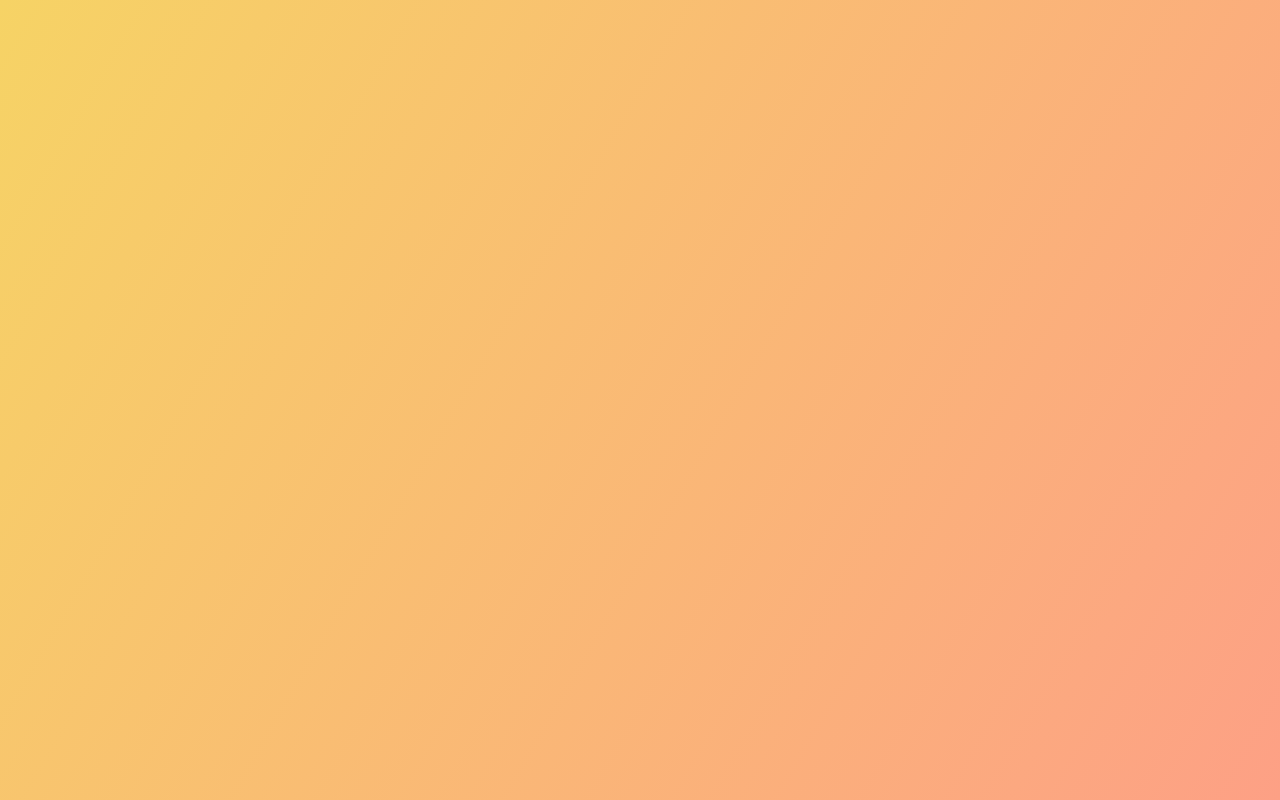
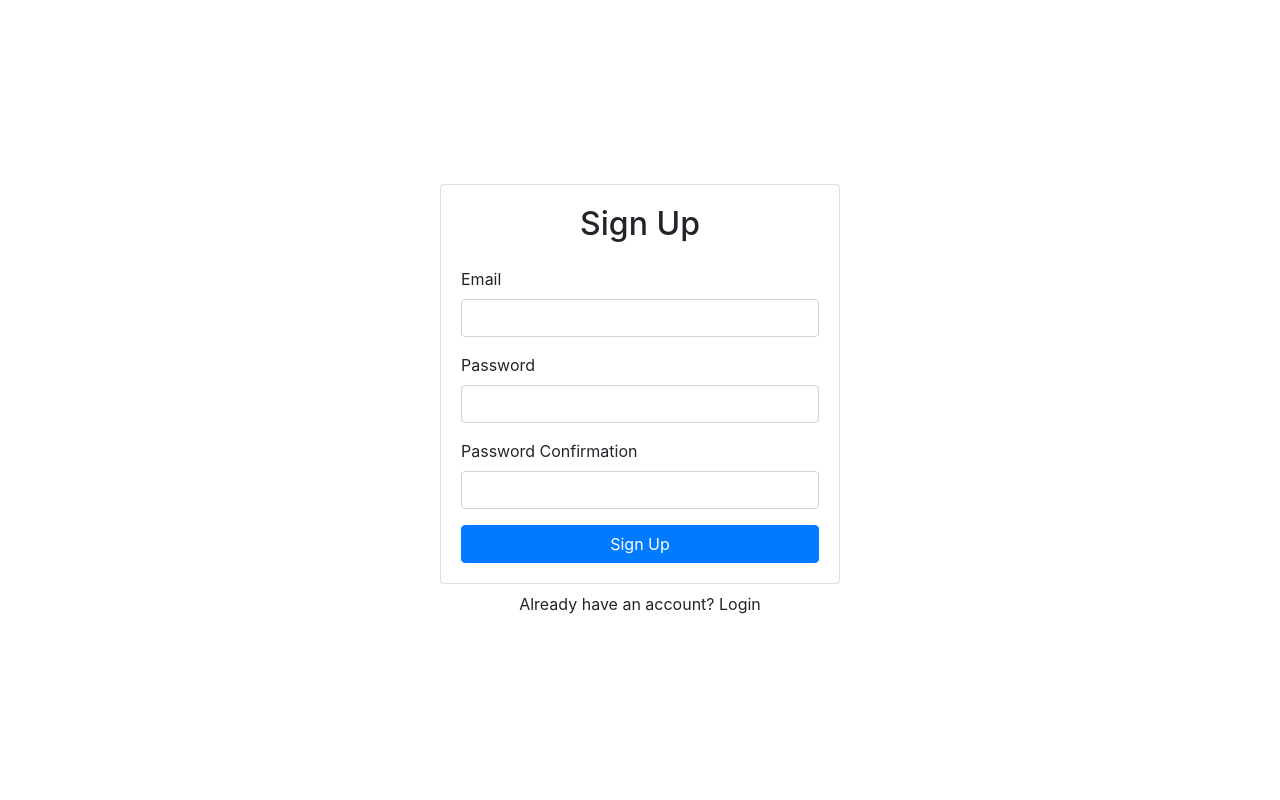
Before and after one commit to DespoTron/react-todo, a React (Create React App) app: page / in a window 1280 px wide. Built offline with nearby package versions, Linux system fonts and the light colour scheme; no server answers.

Commit message:
Most of signup component completed

```diff
--- a/package.json
+++ b/package.json
@@ -7,6 +7,7 @@
     "@testing-library/react": "^11.2.3",
     "@testing-library/user-event": "^12.6.2",
     "bootstrap": "^4.6.0",
+    "firebase": "^8.2.6",
     "react": "^17.0.1",
     "react-bootstrap": "^1.4.3",
     "react-dom": "^17.0.1",
--- a/src/App.css
+++ /dev/null
@@ -1,139 +0,0 @@
-* {
-  margin: 0;
-  padding: 0;
-  box-sizing: border-box;
-}
-body {
-  background-image: linear-gradient(120deg, #f6d365 0%, #fda085 100%);
-  color: white;
-  font-family: 'Poppins', sans-serif;
-  min-height: 100vh;
-}
-header {
-  font-size: 2rem;
-}
-
-header,
-form {
-  min-height: 20vh;
-  display: flex;
-  justify-content: center;
-  align-items: center;
-}
-form input,
-form button {
-  padding: 0.5rem;
-  font-size: 2rem;
-  border: none;
-  background: white;
-}
-form button {
-  color: #ff6f47;
-  background: #f7fffe;
-  cursor: pointer;
-  transition: all 0.3s ease;
-}
-form button:hover {
-  background: #ff6f47;
-  color: white;
-}
-.todo-container {
-  display: flex;
-  justify-content: center;
-  align-items: center;
-}
-
-.todo-list {
-  min-width: 30%;
-  list-style: none;
-}
-
-.todo {
-  margin: 0.5rem;
-  background: white;
-  font-size: 1.5rem;
-  color: black;
-  display: flex;
-  justify-content: space-between;
-  align-items: center;
-  transition: all 1s ease;
-}
-.filter-todo {
-  padding: 1rem;
-}
-.todo li {
-  flex: 1;
-}
-
-.trash-btn,
-.complete-btn {
-  background: #ff6f47;
-  color: white;
-  border: none;
-  padding: 1rem;
-  cursor: pointer;
-  font-size: 1rem;
-}
-.complete-btn {
-  background: rgb(11, 212, 162);
-}
-.todo-item {
-  padding: 0rem 0.5rem;
-}
-
-.fa-trash,
-.fa-check {
-  pointer-events: none;
-}
-
-.fall {
-  transform: translateY(10rem) rotateZ(20deg);
-  opacity: 0;
-}
-
-.completed {
-  text-decoration: line-through;
-  opacity: 0.5;
-}
-
-/*CUSTOM SELECTOR */
-select {
-  -webkit-appearance: none;
-  -moz-appearance: none;
-  -ms-appearance: none;
-  appearance: none;
-  outline: 0;
-  box-shadow: none;
-  border: 0 !important;
-  background-image: none;
-}
-
-/* Custom Select */
-.select {
-  margin: 1rem;
-  position: relative;
-  overflow: hidden;
-}
-select {
-  color: #ff6f47;
-  font-family: 'Poppins', sans-serif;
-  cursor: pointer;
-  width: 12rem;
-}
-/* Arrow */
-.select::after {
-  content: '\25BC';
-  position: absolute;
-  top: 0;
-  right: 0;
-  padding: 1rem;
-  background: #ff6f47;
-  cursor: pointer;
-  pointer-events: none;
-}
-/* Transition */
-/*
-.select:hover::after {
-  transform: scale(1.5);
-}
-*/
--- a/src/App.js
+++ b/src/App.js
@@ -1,12 +1,20 @@
-import './App.css'
 import React from 'react'
 import Signup from './components/Signup'
+import { Container } from 'react-bootstrap'
+import { AuthProvider } from './context/AuthContext'
 
 function App() {
   return (
-    <div className="App">
-      <h1></h1>
-    </div>
+    <AuthProvider>
+      <Container
+        className="d-flex align-items-center justify-content-center"
+        style={{ minHeight: '100vh' }}
+      >
+        <div className="w-100" style={{ maxWidth: '400px' }}>
+          <Signup />
+        </div>
+      </Container>
+    </AuthProvider>
   )
 }
 
--- a/src/components/Signup.js
+++ b/src/components/Signup.js
@@ -1,17 +1,39 @@
-import React from 'react'
+import React, { useRef, useState } from 'react'
 import { Card, Form, Button, Alert } from 'react-bootstrap'
+import { useAuth } from '../context/AuthContext'
 
 export default function Signup() {
   const emailRef = useRef()
   const passwordRef = useRef()
   const passwordConfirmRef = useRef()
+  const { signup } = useAuth()
+  const [error, setError] = useState('')
+  const [loading, setLoading] = useState(false)
+
+  async function handleSubmit(e) {
+    e.preventDefault()
+
+    if (passwordRef.current.value !== passwordConfirmRef.current.value) {
+      return setError('Passwords do not match')
+    }
+
+    try {
+      setError('')
+      setLoading(true)
+      await signup(emailRef.current.value, passwordRef.current.value)
+    } catch {
+      setError('Failed to create an account')
+    }
+    setLoading(false)
+  }
 
   return (
     <>
       <Card>
         <Card.Body>
           <h2 className="text-center mb-4">Sign Up</h2>
-          <Form>
+          {error && <Alert variant="danger">{error}</Alert>}
+          <Form onSubmit={handleSubmit}>
             <Form.Group id="email">
               <Form.Label>Email</Form.Label>
               <Form.Control type="email" ref={emailRef} required></Form.Control>
@@ -39,7 +61,7 @@ export default function Signup() {
         </Card.Body>
       </Card>
       <div className="w-100 text-center mt-2">
-        Already have an account? <Link to="/login">Login</Link>
+        Already have an account? Login
       </div>
     </>
   )
--- a/src/context/AuthContext.js
+++ b/src/context/AuthContext.js
@@ -9,15 +9,24 @@ export function useAuth() {
 
 export function AuthProvider({ children }) {
   const [currentUser, setCurrentUser] = useState()
+  const [loading, setLoading] = useState(true)
 
   function signup(email, password) {
     return auth.createUserWithEmailAndPassword(email, password)
   }
 
+  useEffect(() => {
+    const unsubscribe = auth.onAuthStateChanged((user) => {
+      setCurrentUser(user)
+      setLoading(false)
+    })
+
+    return unsubscribe
+  }, [])
+
   const value = {
     currentUser,
-    login,
-    singup,
+    signup,
   }
 
   return <AuthContext.Provider value={value}>{children}</AuthContext.Provider>
--- a/src/index.css
+++ /dev/null
@@ -1,13 +0,0 @@
-body {
-  margin: 0;
-  font-family: -apple-system, BlinkMacSystemFont, 'Segoe UI', 'Roboto', 'Oxygen',
-    'Ubuntu', 'Cantarell', 'Fira Sans', 'Droid Sans', 'Helvetica Neue',
-    sans-serif;
-  -webkit-font-smoothing: antialiased;
-  -moz-osx-font-smoothing: grayscale;
-}
-
-code {
-  font-family: source-code-pro, Menlo, Monaco, Consolas, 'Courier New',
-    monospace;
-}
--- a/src/index.js
+++ b/src/index.js
@@ -1,7 +1,7 @@
 import React from 'react'
 import ReactDOM from 'react-dom'
-import './index.css'
 import App from './App'
+import 'bootstrap/dist/css/bootstrap.min.css'
 
 ReactDOM.render(
   <React.StrictMode>
```
Also changed, not shown: 2 other files (tests, documents, lock files or other folders).
